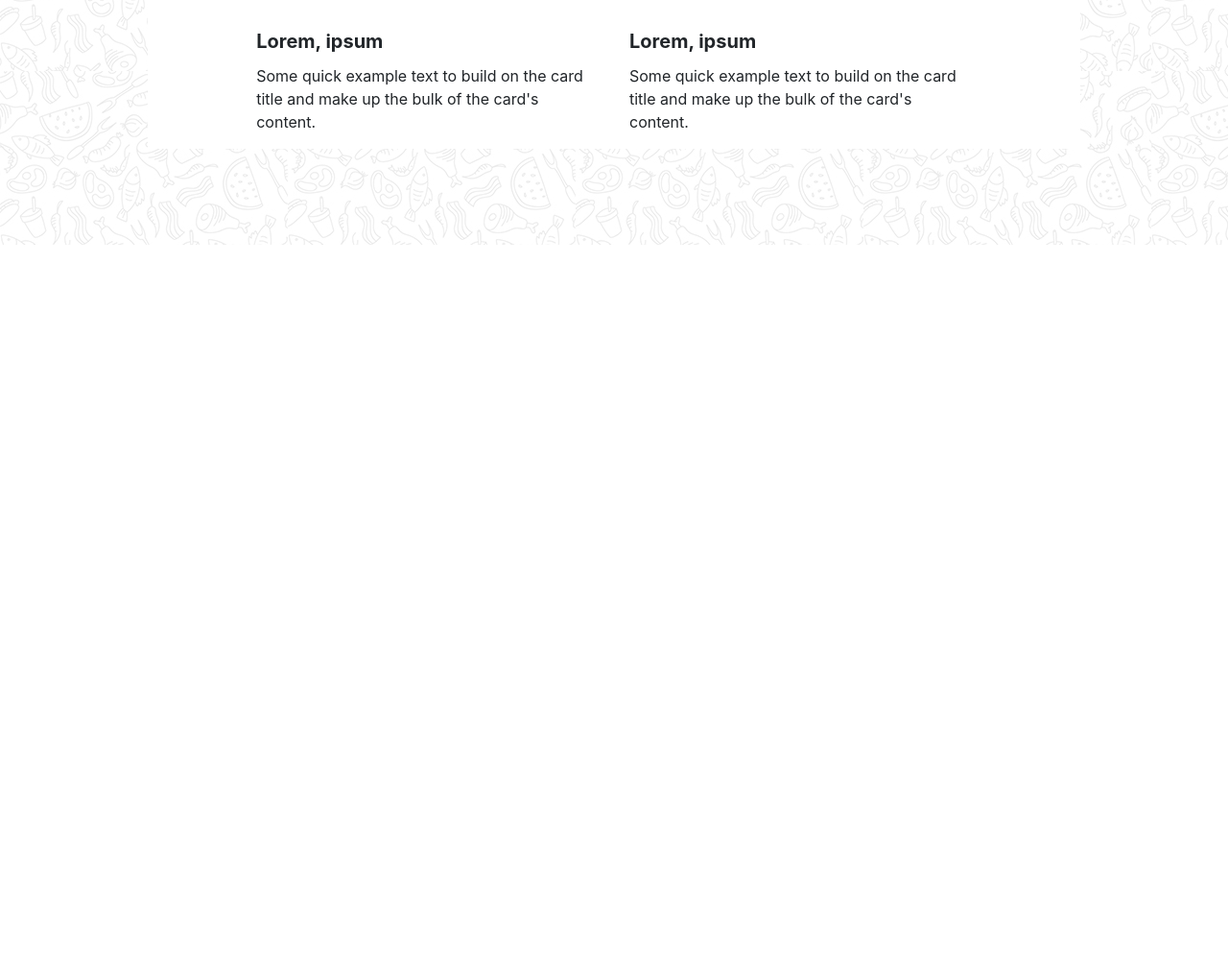
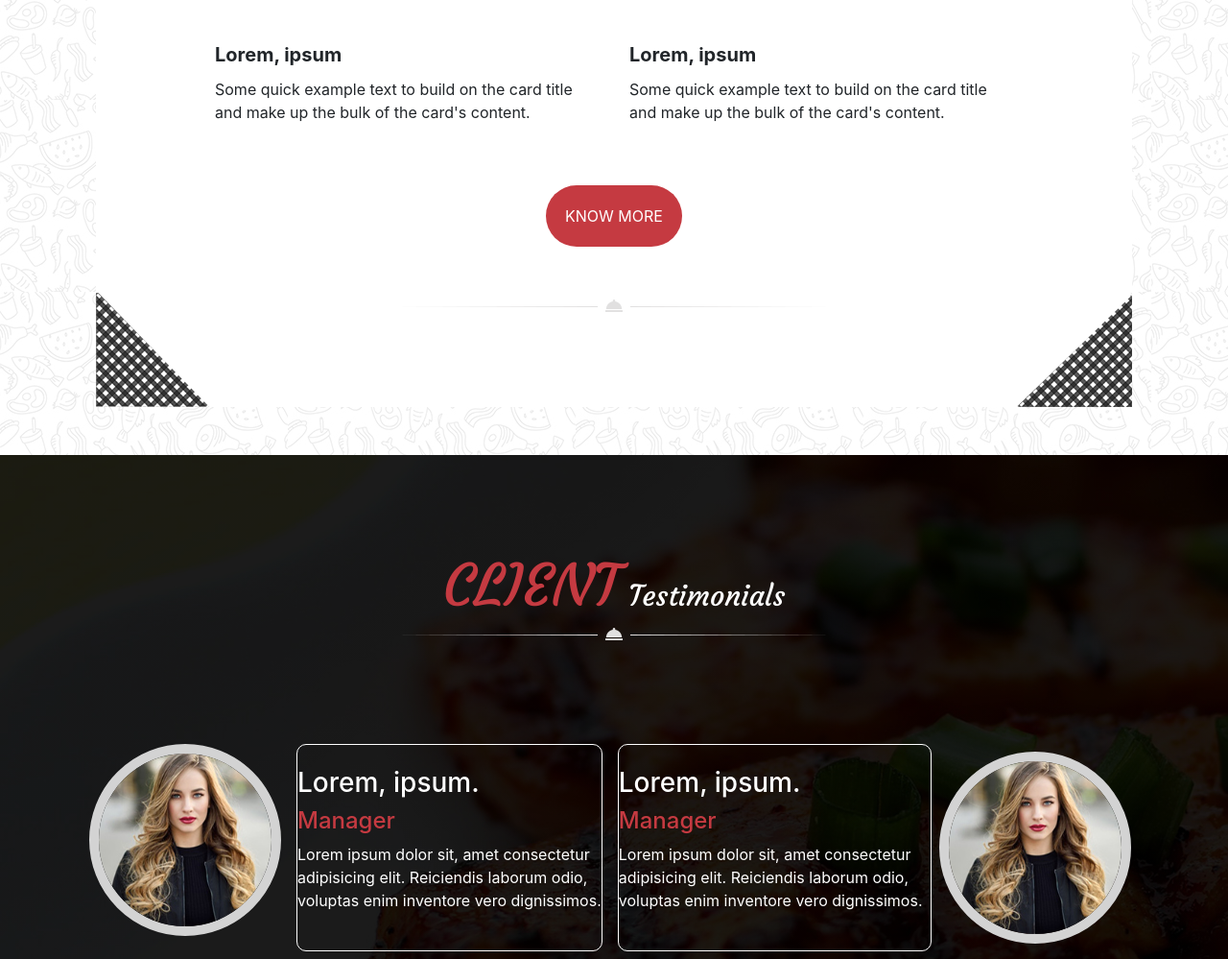
Before and after one commit to KevinTanghe/Site-du-chef, a plain HTML site: page index.html in a window 1280 px wide. Shown: the part 5525-6524 px from the top of the page at 96% size. Before the commit the page ends 5780 px from the top, so only its background shows below. Drawn offline with nearby package versions, Linux system fonts and the light colour scheme; files whose address does not match are found by name.

Commit message:
Fin du testimonials. responsive pas commencer

```diff
--- a/index.html
+++ b/index.html
@@ -609,7 +609,7 @@
             </div>
         </div>
         <!-- fin de la section Meet our chef -->
-
+        <!-- Début de la section Book Table form -->
     </section>
     <section id="sectionBookTable">
         <div id="titreBookTable">
@@ -678,6 +678,12 @@
                     </div>
                 </form>
             </div>
+        </div>
+    </section>
+        <!-- Fin de la section Book table form -->
+        <!-- Début de la section Blog -->
+    <section id="titreBlog">
+        <div class="fondBlancBook">
             <div>
                 <h2 class="text-center familyCourg pt-5"><span class="spanOur">OUR</span> Blog</h2>
             </div>
@@ -702,6 +708,52 @@
                     <p class="card-text">Some quick example text to build on the card title and make up the bulk of the card's content.</p>
                 </div>
             </div>
+            <div class="d-flex justify-content-center p-5">
+                <button class="boutonFormBook">KNOW MORE</button>
+            </div>
+        </div>
+        <div id="finSectionBlog">
+            <div>
+               <img src="./public/images/box-bottom-left-grey.png" alt="">
+            </div>
+            <div>
+                <img src="./public/images/decoration_line.png" alt="">
+            </div>
+            <div>
+                <img src="./public/images/box-bottom_right-grey.png" alt="">
+            </div>
+        </div>
+    </section>
+            <!-- Fin de la section Blog  -->
+            <!-- Début de la section Testimonial -->
+    <section id="sectionTesti">
+        <div>
+            <h2 class="text-center text-white familyCourg"><span class="spanOur">CLIENT</span> Testimonials</h2>
+        </div>
+        <div class="d-flex justify-content-center padTesti">
+            <img src="./public/images/decoration_line.png" alt="">
+        </div>
+        <div class="d-flex justify-content-center container">
+            <div class="d-flex">
+                <div class="m-2">
+                    <img class="imgTesti" src="./public/images/testimonial1.jpg" alt="">
+                </div>
+                <div class="rectangleTesti m-2">
+                    <h3 class="text-white">Lorem, ipsum.</h3>
+                    <h4>Manager</h4>
+                    <p class="text-white">Lorem ipsum dolor sit, amet consectetur adipisicing elit. Reiciendis laborum odio, voluptas enim inventore vero dignissimos.</p>
+                </div>
+            </div>
+            <div class="d-flex m-2">
+                <div class="rectangleTesti ">
+                    <h3 class="text-white">Lorem, ipsum.</h3>
+                    <h4>Manager</h4>
+                    <p class="text-white">Lorem ipsum dolor sit, amet consectetur adipisicing elit. Reiciendis laborum odio, voluptas enim inventore vero dignissimos.</p>
+                </div>
+                <div class="m-2">
+                    <img class="imgTesti" src="./public/images/testimonial1.jpg" alt="">
+                </div>
+            </div>
         </div>
     </section>
     <script src="./node_modules/jquery/dist/jquery.js"></script>
--- a/src/scss/modules/_media.scss
+++ b/src/scss/modules/_media.scss
@@ -14,6 +14,7 @@
 
     #sectionBookTable{
         padding: 0;
+        padding-top: 50px;
     }
 
     .formBook{
@@ -22,6 +23,17 @@
 
     #sectionBlog{
         flex-wrap: wrap;
+    }
+
+    #titreBlog{
+        padding: 30px;
+    }
+
+    #finSectionBlog{
+
+        .ligneDeco{
+            width: 400px;
+        }
     }
 }
 
@@ -132,4 +144,20 @@
     .imgblogTitre{
         bottom: 0;
     }
+
+    #titreBlog{
+        padding: 0;
+    }
+    #finSectionBlog{
+        img:nth-child(1){
+            height: 0;
+        }
+        img:nth-child(3){
+            height: 0;
+        }
+    }
+
+
+
+
 }
--- a/src/scss/modules/_section.scss
+++ b/src/scss/modules/_section.scss
@@ -125,6 +125,7 @@
 #sectionBookTable{
     background-image: url('/home/tanghe/Bureau/codingSchool15/9-Site-du-chef/site_du_chef/public/images/main_bg.jpg');
     padding: 100px;
+    padding-bottom: 0;
 }
 
 #titreBookTable{
@@ -136,8 +137,6 @@
 }
 
 .fondBlancBook{
-    width: 90%;
-    margin: 0 auto;
     background-color: white;
 }
 
@@ -166,6 +165,14 @@
 
 }
 
+
+
+.card{
+    border: none;
+}
+
+// Fin de la section Form
+// Début de la section Blog
 #sectionBlog{
     width: 80%;
     margin: 0 auto;
@@ -173,9 +180,11 @@
     justify-content: center;
 
 }
-
-.card{
-    border: none;
+#titreBlog{
+    padding: 100px;
+    padding-bottom: 50px;
+    padding-top: 0;
+    background-image: url('/home/tanghe/Bureau/codingSchool15/9-Site-du-chef/site_du_chef/public/images/main_bg.jpg');
 }
 
 .imgBlog{
@@ -197,3 +206,47 @@
     font-size: 30px;
     font-weight: bold;
 }
+
+#finSectionBlog{
+    background-color: white;
+    display: flex;
+    justify-content: space-between;
+
+}
+
+// Fin de la section Blog
+
+// Début de la section Testimonials
+
+#sectionTesti{
+    background-image: linear-gradient(
+        rgba(0, 0, 0, 0.55),
+        rgba(0, 0, 0, 0.55)),url('/home/tanghe/Bureau/codingSchool15/9-Site-du-chef/site_du_chef/public/images/testimonials_background.jpg');
+    h2{
+        padding-top: 100px;
+    }
+
+    h4{
+        color: $couleur1;
+    }
+
+}
+.padTesti{
+    padding-bottom: 100px;
+
+}
+
+.imgTesti{
+    border-radius: 50%;
+    border: lightgray solid 10px;
+    height: 200px;
+}
+
+.rectangleTesti{
+    border: 1px white solid;
+    border-radius: 10px;
+    display: flex;
+    flex-direction: column;
+    justify-content: center;
+
+}
```
Also changed, not shown: public/css/app.css.
